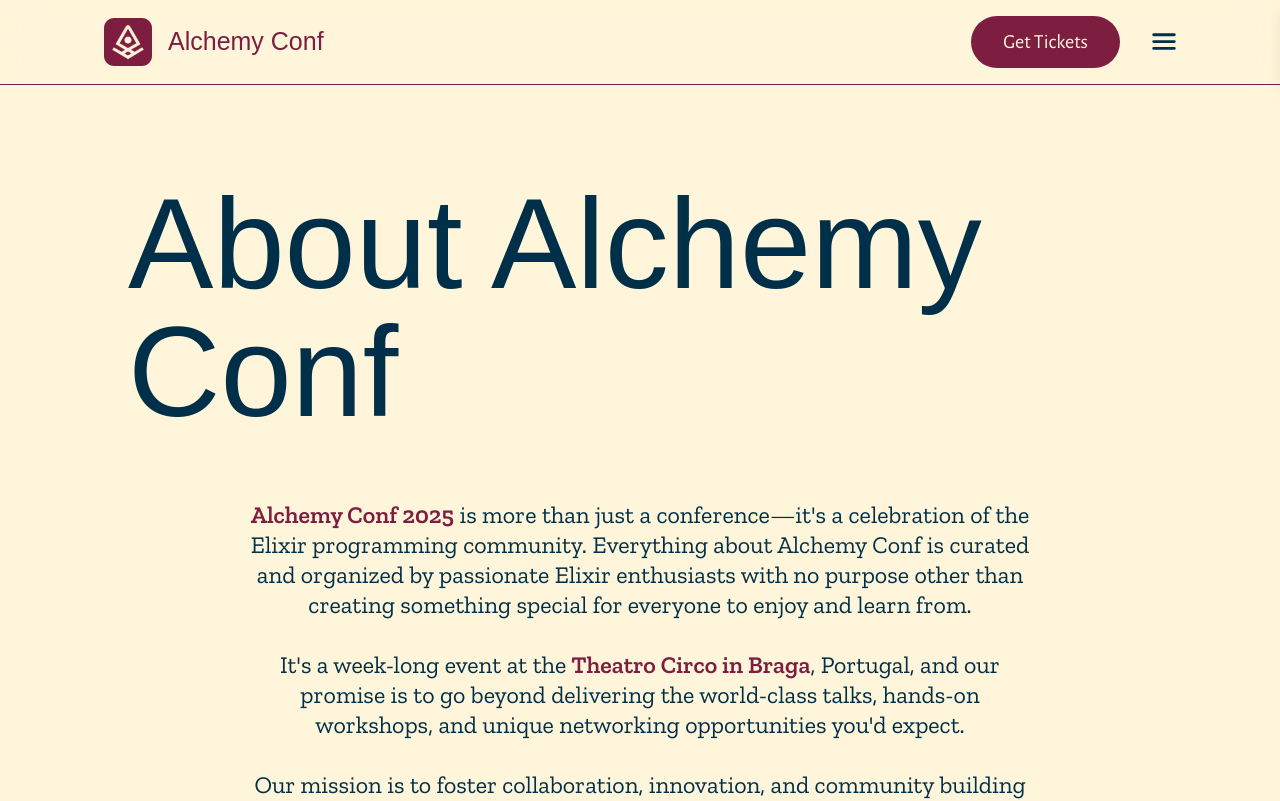
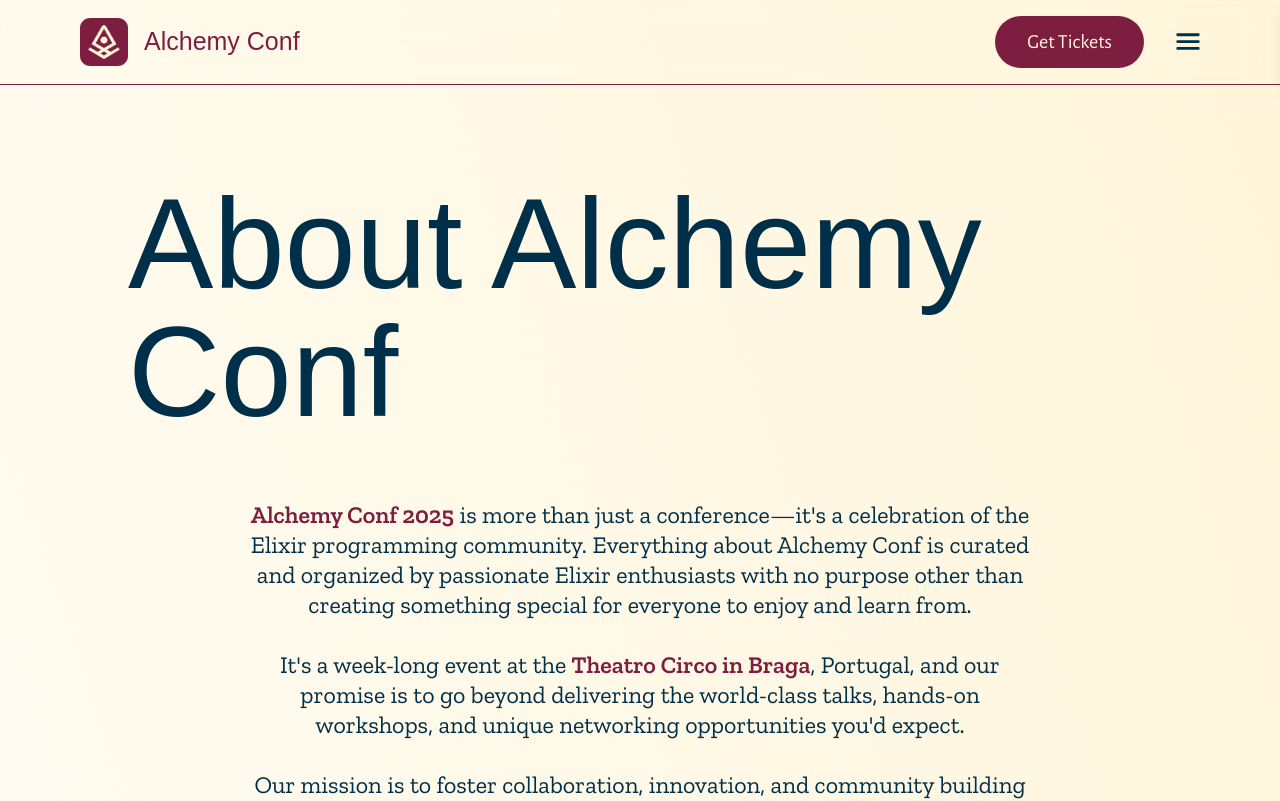
Before and after one commit to subvisual/alchemyconf2025, a Next.js app: page /about in a window 1280 px wide. Shown: the top 801 px of the page. Built offline with nearby package versions, Linux system fonts and the light colour scheme; a web font is replaced by a local one.

Commit message:
background gradient and header padding

```diff
--- a/src/app/_components/Header.tsx
+++ b/src/app/_components/Header.tsx
@@ -19,7 +19,7 @@
   return (
     <header className="fixed left-0 top-0 z-50 w-full select-none border-b border-b-bordeux bg-opacity-50 px-6 py-4 backdrop-blur-lg backdrop-filter">
       <div className="mx-auto max-w-[1440px]">
-        <nav className="flex items-center justify-between tablet:px-20">
+        <nav className="flex items-center justify-between tablet:px-14">
           <div className="flex items-center gap-12">
             <Link
               href="/"
--- a/src/app/layout.tsx
+++ b/src/app/layout.tsx
@@ -39,7 +39,7 @@
         src="//gc.zgo.at/count.js"
       ></script>
       <GoogleTagManager gtmId="GTM-TMJC46NG" />
-      <body className="overflow-x-hidden overscroll-none bg-background">
+      <body className="overflow-x-hidden overscroll-none bg-gradient-to-tr from-white to-background">
         <Header />
         <div className="md:overflow-auto overflow-hidden">{children}</div>
         <Footer />
```
